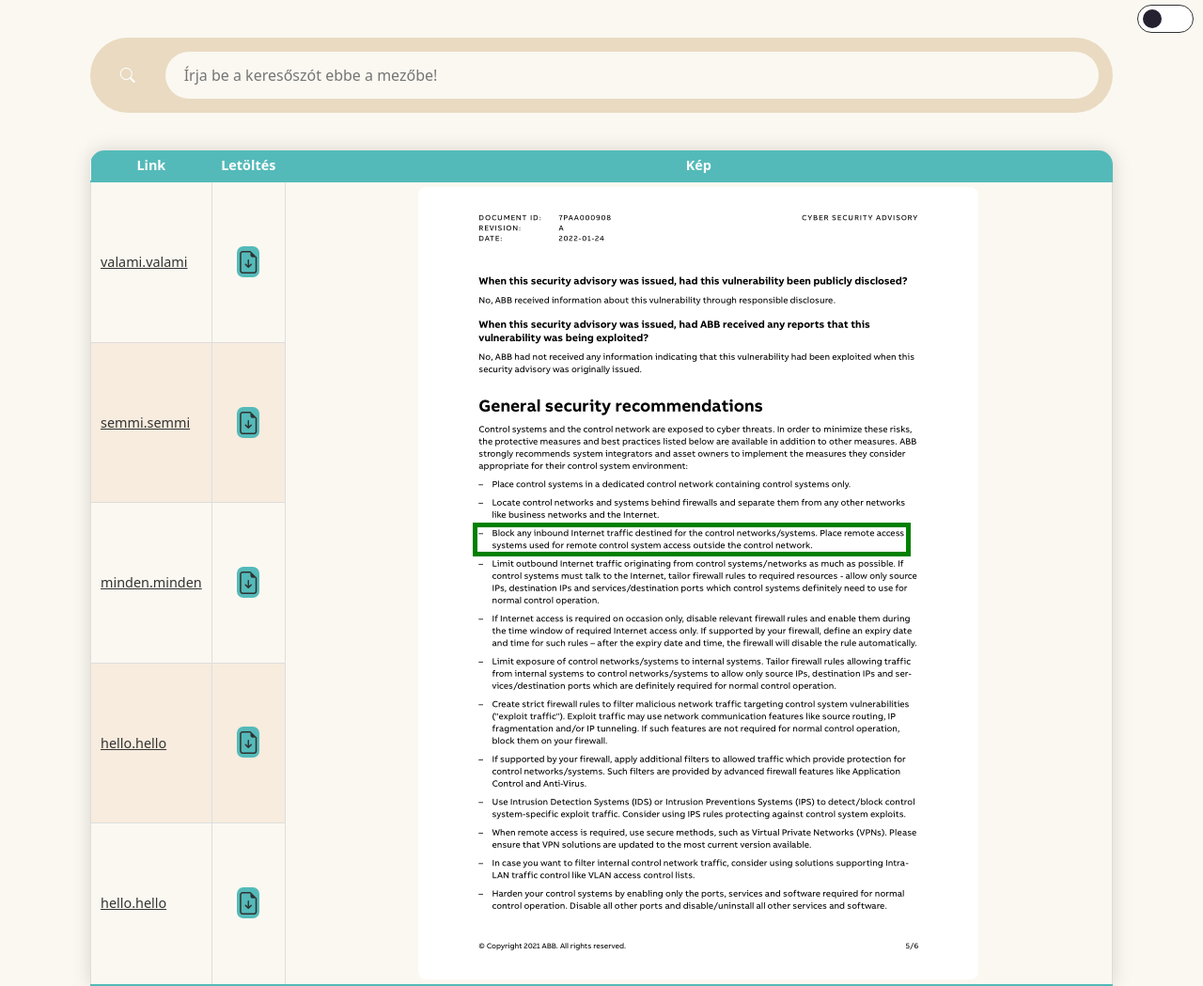
After one commit to sipocz/pdf_LNP, a Flask app: template Flask/templates/query.html in a window 1280 px wide. The commit adds this page. Shown: the whole page at 94% size. Run offline with Flask 2, Linux system fonts and the light colour scheme; the template is opened without the code that fills it, so the values that code supplies are empty.

Commit message:
202202152232
Működő login a FFLASK serveren query page szerkesztése

```diff
--- a/Flask/server.py
+++ b/Flask/server.py
@@ -413,17 +413,24 @@ def hello_world():
 
     return outstr
 
-@app.route('/arxiv', methods=['POST'])
-def arxiv():
-    text = request.form['Field1']
+@app.route('/query', methods=['POST'])
+def query():
+    user = request.form['username']
+    pwd = request.form['password']
 
-    processed_text = text.upper()
-    outstr=render_template("html_template_arxiv.html",
-                                 query_in=processed_text,
-                                 arxiv_in=arxiv_pages(processed_text.replace(" ","+"))
+
+    processed_text = user+pwd
+    outstr=" ---------  ------------ INVALID"
+    if processed_text=="aaa":
+        outstr=render_template("query.html",
+                                 #query_in=processed_text,
+                                 #arxiv_in=arxiv_pages(processed_text.replace(" ","+"))
                                  )
 
     return outstr
+
+
+
 
 @app.route('/BW_Colorizer', methods=['GET'])
 def bwcolorizer():
--- /dev/null
+++ b/Flask/static/css/query.css
@@ -0,0 +1,302 @@
+/*mindenre vonatkozik*/
+*{
+    margin: 0;
+    padding: 0;
+    box-sizing: border-box;
+}
+
+body{
+    transition: all 350ms linear;
+}
+
+/*vilagos tema szinei*/
+body[data-theme="light"]{
+    --color-1: #FBF8F1; /*backgorund, search-input*/
+    --color-2: #E9DAC1; /*search-box, */
+    --color-3: #54BAB9; /*search-btn, table header, border-top, border-bottom*/
+    --color-4: white;
+    --color-5: rgb(49, 49, 49);
+    --color-6: #dddddd; /*table inner border*/
+    --color-7: #F7ECDE; /*even table row, */
+    --color-8: #333333;
+}
+
+/*sotet tema szinei*/
+body[data-theme="dark"]{
+    --color-1: #1a1a1a; /*backgorund, search-input*/
+    --color-2: #423F3E; /*search-box, */
+    --color-3: #2B2B2B; /*search-btn, table header, border-top, border-bottom*/
+    --color-4: white;
+    --color-5: rgb(241, 228, 228);
+    --color-6: #2B2B2B; /*table inner border*/
+    --color-7: #0f0f0f; /*even table row, */
+    --color-8: rgb(92, 255, 233);
+}
+
+.theme-switcher{
+    position: absolute;
+    right: 10px;
+    top: 5px;
+}
+
+.checkbox{
+    width: 0;
+    height: 0;
+    visibility: hidden;
+}
+
+.label{
+    cursor: pointer;
+    height: 30px;
+    width: 60px;
+    background-color: rgb(255, 255, 255);
+    border: 0.1px solid var(--color-5);
+    border-radius: 50px;
+    text-indent: -9999px;
+}
+
+.label::after{
+    position: absolute;
+    content: '';
+    width: 20px;
+    height: 20px;
+    border-radius: 50px;
+    background-color: #252130;
+    top: 50%;
+    left: 10px;
+    transform: translateY(-50%);
+    transition: .5s ease;
+}
+
+input:checked + label{
+    background-color: var(--color-5);
+}
+
+input:checked + label::after{
+    background-color: rgb(255, 255, 255);
+    left: calc(100% - 25px);
+}
+
+.bi-moon-stars{
+    color: transparent;
+}
+
+.bi-brightness-high{
+    color: transparent;
+}
+
+/*az oldal alapja*/
+body{
+    background: var(--color-1);
+}
+
+/*a képre vonatkozik (táblázat jobb szélső oszlopa)*/
+img{
+    border-radius: 8px;
+    display: block;
+    margin-left: auto;
+    margin-right: auto;
+    max-width: 100%;
+}
+
+/*ha a képre visszük az egeret akkor mi törtéjen*/
+img:hover{
+    cursor: zoom-in;
+}
+
+/*a képre ha rákattintunk az egeret akkor mi történjen*/
+img:active {
+    overflow: hidden;
+    transition: transform .5s ease;
+    transform: scale(1.5);
+}
+
+/*a kereső dobozt körbevevő alakzat*/
+.wrapper{
+    min-height: 20vh;
+    display: flex;
+    justify-content: center;
+    align-items: center;
+}
+
+a:link{
+    color: var(--color-8);
+}
+
+/*kereső*/
+.search_box{
+    background: var(--color-2);
+    position: relative;
+    padding: 15px;
+    border-radius: 50px;
+    display: flex;
+    width: 1000px;
+
+}
+
+/*kereső gombja*/
+.search_box .search_btn{
+    width: 50px;
+    height: 50px;
+    border-radius: 50%;
+    background: var(--color-3);
+    display: flex;
+    justify-content: center;
+    align-items: center;
+    color: var(--color-4);
+    margin-right: 15px;
+    cursor: pointer;
+}
+
+/*kereső input mezeje*/
+.search_box .input_search{
+    outline: none;
+    border: 0;
+    background: var(--color-1);
+    color: var(--color-5);
+    padding: 15px 20px;
+    width: 1000px;
+    height: 50px;
+    border-radius: 50px;
+}
+
+/*táblázatot alakítja*/
+.content-table{
+    margin-left: auto;
+    margin-right: auto;
+    border-collapse: collapse;
+    border-radius: 15px 15px 0 0;
+    box-shadow: 0 0 20px rgba(0,0,0,0.15);
+    overflow: hidden;
+    font-size: 0.9em;
+    min-width: 400px;
+    width: 80%;
+}
+
+/*táblázat fejlécének sorait módosítja*/
+.content-table thead tr{
+    background-color: var(--color-3);
+    color: var(--color-4);
+    text-align: center;
+    font-weight: bold;
+}
+
+/*táblázat th és td értékeit módosítja*/
+.content-table th, .content-table td{
+    padding: 5px 10px;
+}
+
+.download{
+    vertical-align: center;
+    text-align: center;
+    width: 30px;
+    height: 30px;
+    color: var(--color-3);
+
+}
+
+.download_icon{
+    vertical-align: center;
+    text-align: center;
+    font-size: x-large;
+
+    color: var(--color-5);
+    background-color: var(--color-3);
+    border-radius: 7px;
+}
+
+
+/*azokat a td értékeket módosítja amelyiknek az osztálya btn (gomb)*/
+.content-table td[class="btn"]{
+    margin: 10px;
+    background-color: var(--color-3);
+    width: 30px;
+    height: 30px;
+    display: flex;
+    justify-content: center;
+    align-items: center;
+    color: var(--color-4);
+    vertical-align: center;
+    text-align: center;
+}
+
+@media (min-width: 900px) {
+    .container{
+        max-width: 1900px;
+    }
+}
+
+/*td-t módosítja*/
+td {
+    border: 1px solid var(--color-6);
+}
+
+/*azokat a td-ket módosítja amelyiknek az osztálya pic (kép)*/
+.content-table td[class="pic"]{
+    overflow: hidden;
+}
+
+/*azokat a td-ket módosítja, amelyiknek az osztálya link*/
+.content-table td[class="link"]{
+    max-width: 150px;
+    overflow: hidden;
+}
+
+/*a táblázat fő részében a tr-eket módosítja*/
+.content-table tbody tr{
+    border-bottom: 1px solid var(--color-6);
+}
+
+/*páratlan sorokat módosítja a táblázat fő részében*/
+.content-table tbody tr:nth-of-type(even){
+    background-color: var(--color-7);
+}
+
+/*utolsó sort módosítja a táblázat fő részében*/
+.content-table tbody tr:last-of-type{
+    border-bottom: 2px solid var(--color-3);
+}
+
+/*első sort moódosítja a táblázat fő részében*/
+.content-table tbody tr:first-of-type{
+    border-top: 2px solid var(--color-3);
+}
+
+/*ha a maximum szélesség 1300px alá csökken, akkor*/
+@media only screen and (max-width: 1300px){
+    .content-table{
+        width: 85%; /*táblázat mérete csökkenjen 85%-ra*/
+    }
+
+    .search_box{
+        width: 85%; /*keresp mérete is csökkenjen 85%-ra*/
+    }
+    .search_box .search_btn{
+        background: none; /*a gomb háttérszíne ne látszódjon (torzulna)*/
+    }
+}
+
+/*ha a maximum szélesség 600px alá csökken, akkor*/
+@media only screen and (max-width: 600px){
+    .content-table{
+        width: 90%;
+    }
+
+    .search_box{
+        width: 90%;
+    }
+
+    .search_box .search_btn{
+        background: none;
+    }
+
+    .serch_box .input_search{}
+
+    ::placeholder{
+        color: var(--color-1); /*a kereső placeholder-jét le kell venni (nem férne ki)*/
+    }
+
+    .theme-switcher{
+        display: none;
+    }
+}
--- /dev/null
+++ b/Flask/static/js/main.js
@@ -0,0 +1,13 @@
+const input = document.getElementById("checkbox")
+
+document.body.setAttribute("data-theme", "light")
+
+input.addEventListener('change', (e) =>{
+    if(e.target.checked){
+        document.body.setAttribute('data-theme', 'dark')
+    }
+
+    else{
+        document.body.setAttribute('data-theme', 'light')
+    }
+})
--- a/Flask/templates/login.html
+++ b/Flask/templates/login.html
@@ -14,7 +14,7 @@
             <h1>OTIQ Bejelentkezés <br> Adja meg a felhasználónevét és jelszavát a bejelentkezéshez.</h1>
             <img src="../static/img/login.svg" class="left-login-image" alt="Bejelentkező animáció">
         </div>
-        <form action="/index.html">
+        <form action="/query" method="post">
         <div class="right-login">
             <div class="card-login">
                 <h1>Bejelentkezés</h1>
@@ -27,7 +27,7 @@
                     <label for="password">Jelszó</label>
                     <input type="password" id="password" name="password" placeholder="Jelszó" autocomplete="no"><br>
                 </div>
-                <input type="submit" value="Bejelentkezés" >
+                <input type="submit"  value="Bejelentkezés" class="btn btn-primary">
                 </form>
             </div>
         </div>
--- /dev/null
+++ b/Flask/templates/query.html
@@ -0,0 +1,67 @@
+<!DOCTYPE html>
+<html lang="en">
+<head>
+    <meta charset="UTF-8">
+    <meta http-equiv="X-UA-Compatible" content="IE=edge">
+    <meta name="viewport" content="width=device-width, initial-scale=1.0 shrink-to-fit=no" >
+    <link href="https://cdn.jsdelivr.net/npm/bootstrap@5.1.3/dist/css/bootstrap.min.css" rel="stylesheet" integrity="sha384-1BmE4kWBq78iYhFldvKuhfTAU6auU8tT94WrHftjDbrCEXSU1oBoqyl2QvZ6jIW3" crossorigin="anonymous">
+    <link rel="stylesheet" href="../static/css/query.css">
+    <link rel="stylesheet" href="https://cdn.jsdelivr.net/npm/bootstrap-icons@1.8.1/font/bootstrap-icons.css">
+    <title>Kereső</title>
+
+</head>
+<body data-theme="light">
+    <div class="wrapper">
+        <div class="search_box">
+            <div class="search_btn">
+                <i class="bi bi-search"></i>
+            </div>
+            <input type="text" class="input_search" placeholder="Írja be a keresőszót ebbe a mezőbe!">
+        </div>
+    </div>
+
+    <table class="content-table">
+        <thead>
+            <tr>
+                <th>Link</th>
+                <th>Letöltés</th>
+                <th>Kép</th>
+            </tr>
+        </thead>
+        <tbody>
+            <tr >
+                <td class="link"><a href="url">valami.valami</a></td>
+                <td class="download" ><i class="bi bi-file-earmark-arrow-down download_icon"></i></td>
+                <td class="pic" rowspan="0" width="81%" ><img src="p0rect.png" alt=""></td>
+            </tr>
+            <tr>
+                <td class="link"><a href="url">semmi.semmi</a></td>
+                <td class="download"><i class="bi bi-file-earmark-arrow-down download_icon"></i></td>
+            </tr>
+            <tr>
+                <td class="link"><a href="url">minden.minden</a></td>
+                <td class="download"><i class="bi bi-file-earmark-arrow-down download_icon"></i></td>
+            </tr>
+            <tr>
+                <td class="link"><a href="url">hello.hello</a></td>
+                <td class="download"><i class="bi bi-file-earmark-arrow-down download_icon"></i></td>
+            </tr>
+            <tr>
+                <td class="link"><a href="url">hello.hello</a></td>
+                <td class="download"><i class="bi bi-file-earmark-arrow-down download_icon"></i></td>
+            </tr>
+        </tbody>
+    </table>
+
+    <div class="theme-switcher">
+        <input type="checkbox" class="checkbox" id="checkbox">
+        <label for="checkbox" class="label">
+            <i class="bi bi-moon-stars"></i>
+            <i class="bi bi-brightness-high"></i>
+            <div class="ball"></div>
+        </label>
+    </div>
+    <script src="../static/js/main.js"></script>
+
+</body>
+</html>
```
Also changed, not shown: Flask/png/p0rect.png (added).
